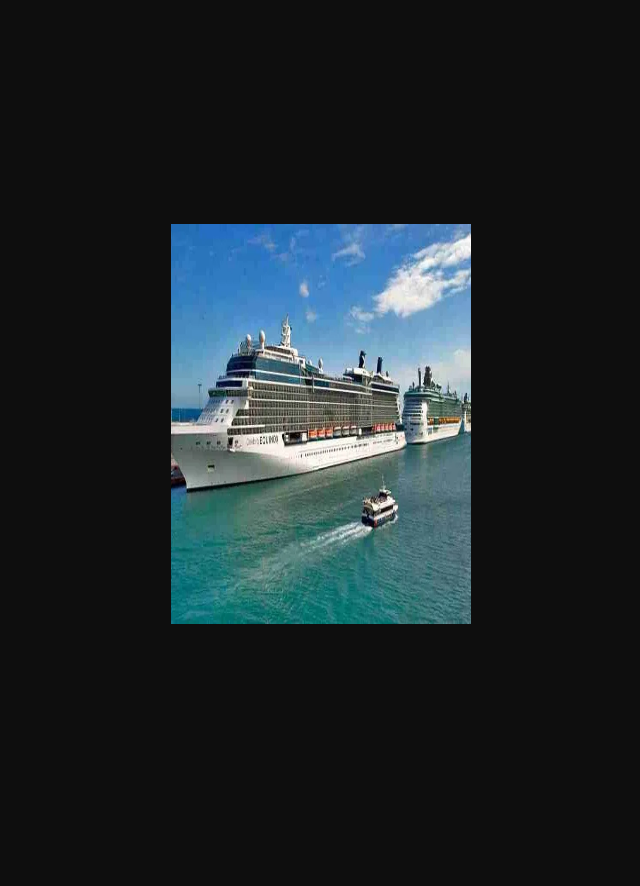
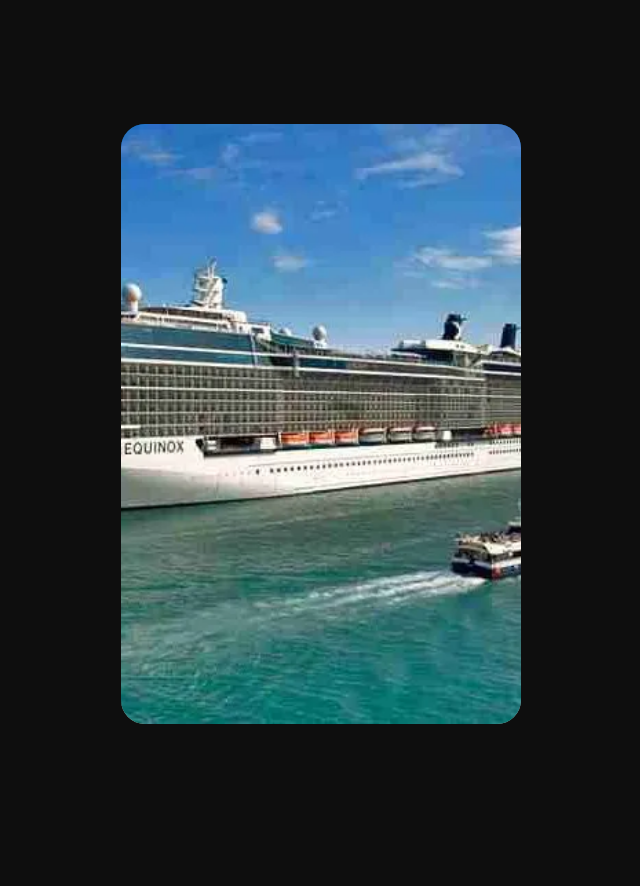
Before and after one commit to ertiti11/Paradise-Rentals, a React (Vite) app: page / in a window 1280 px wide. Shown: the part 1500-2386 px from the top of the page, without its empty margins (319-959 px from the left). Built offline with nearby package versions, Linux system fonts and the light colour scheme; a web font is replaced by a local one.

Commit message:
ajusta el tamaño y la posición de las imágenes en el componente ImageScroll

```diff
--- a/src/components/ImageScroll.tsx
+++ b/src/components/ImageScroll.tsx
@@ -21,17 +21,17 @@
     <div ref={ref} className="relative flex flex-col items-center justify-center h-screen overflow-hidden">
       <motion.div
         className="absolute transform -translate-x-full z-10"
-        animate={{ x: Math.min(scrollY * 0.5, window.innerWidth / 4) }}
+        animate={{ x: Math.min(scrollY * 0.5, window.innerWidth / 6) }}
         transition={{ type: 'tween', duration: 0.5 }}
       >
-        <img src={Caribe} alt="imagen 1" className="h-[400px] w-[300px]" />
+        <img src={Caribe} alt="imagen 1" className="h-[600px] w-[400px] object-cover rounded-3xl" />
       </motion.div>
       <motion.div
         className="absolute transform translate-x-full z-10"
-        animate={{ x: Math.max(-scrollY * 0.5, -window.innerWidth / 4) }}
+        animate={{ x: Math.max(-scrollY * 0.5, -window.innerWidth / 6) }}
         transition={{ type: 'tween', duration: 1 }}
       >
-        <img src={Crucero} alt="imagen 2" className="h-[400px] w-[300px]" />
+        <img src={Crucero} alt="imagen 2" className="h-[600px] w-[400px] object-cover rounded-3xl" />
       </motion.div>
       <div className="relative z-0 text-center">
         <h1 className="text-4xl text-white">Visita el caribe</h1>
```
